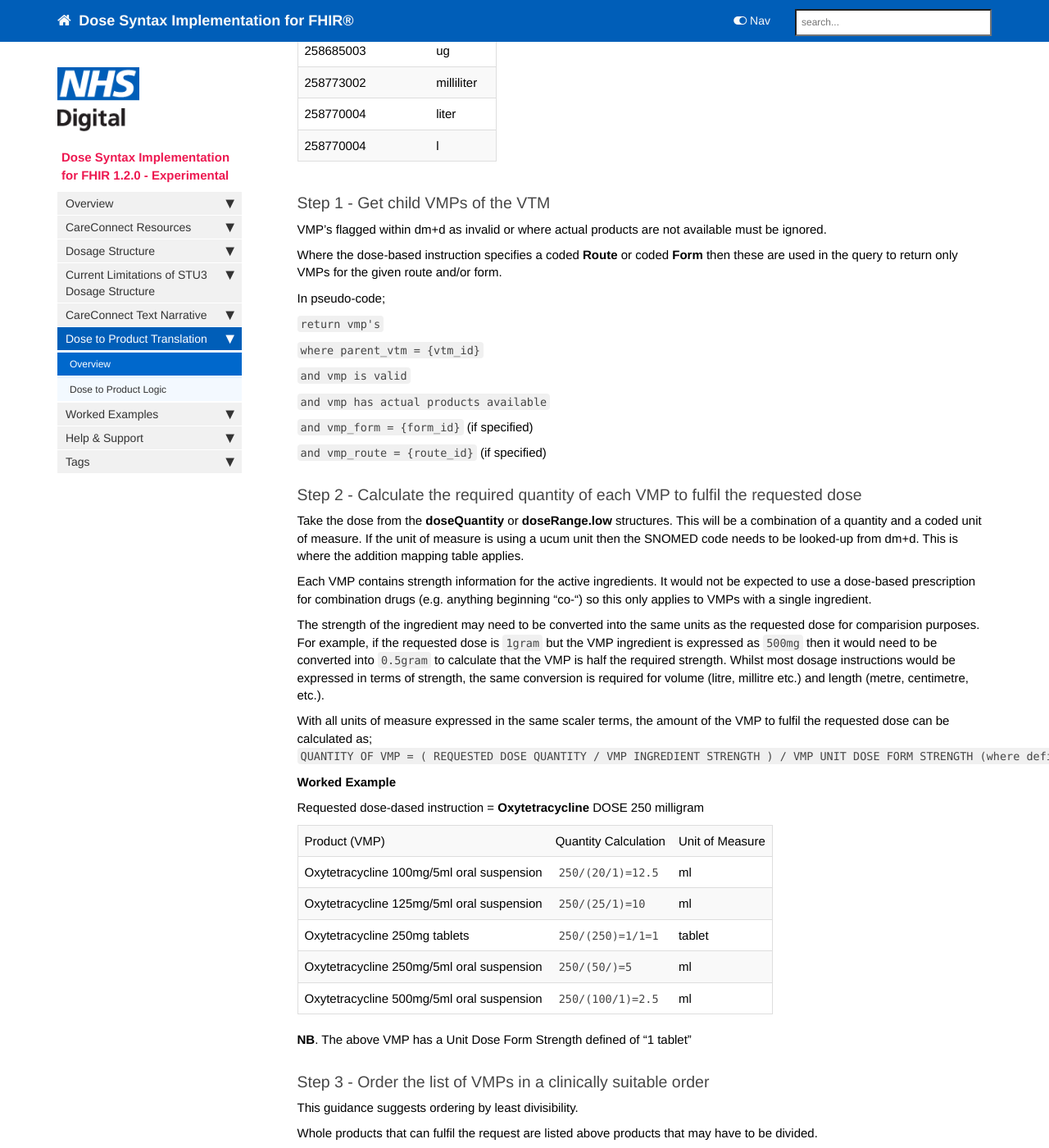
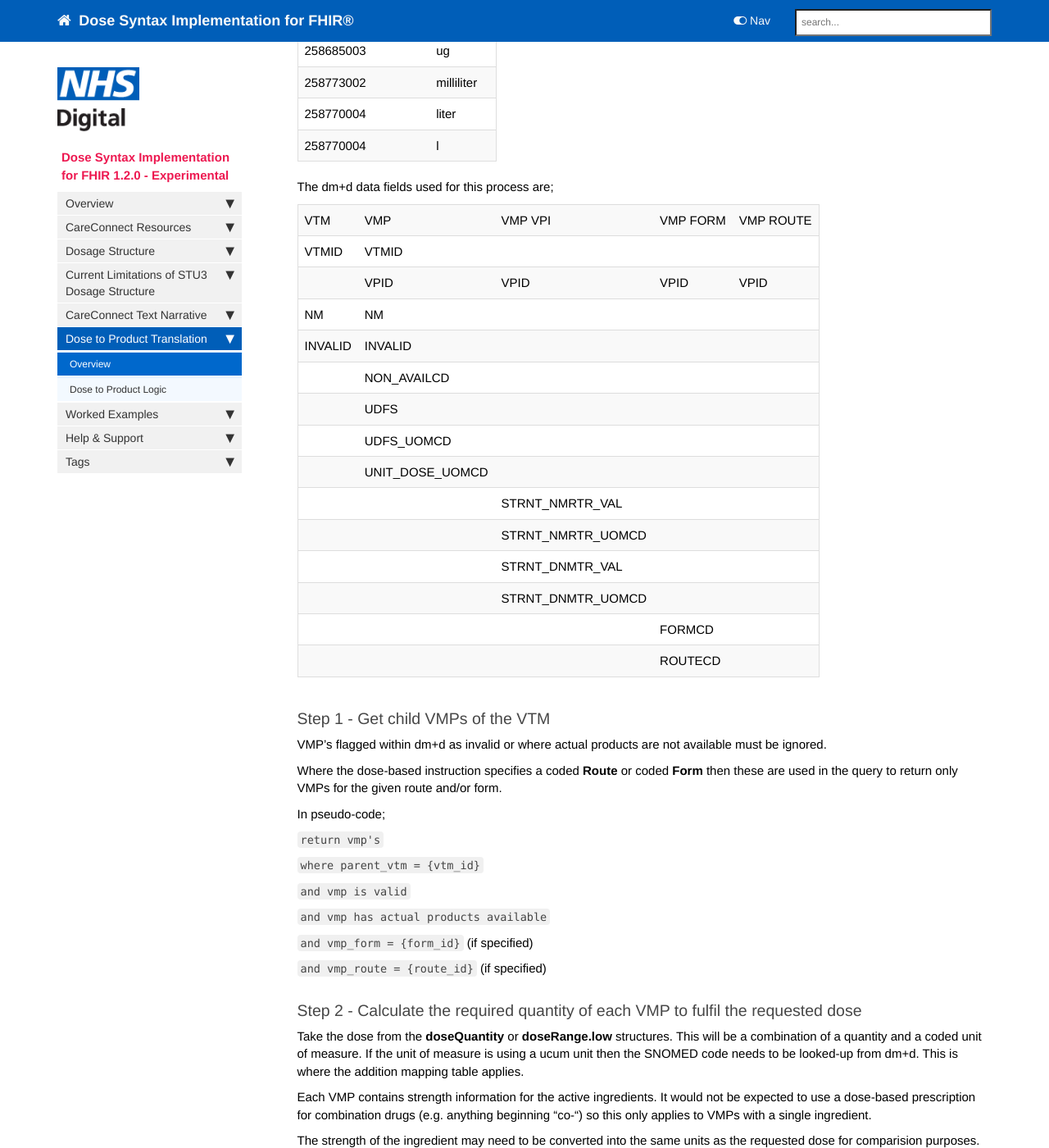
Before and after one commit to nhsconnect/Dose-Syntax-Implementation, a Jekyll site: the page built from pages/explore/dosage-to-product.md, in a window 1280 px wide and 1400 px high, scrolled down 898 px. Shown: the whole window at 82% size. Built offline with Jekyll 4.4.1, drawn with Linux system fonts in a browser that asks for light colours; nearby versions of some CDN libraries; comment, search, counter and statistics services are not loaded; some of the changed text lies outside the part shown.

Commit message:
Add files via upload

```diff
--- a/pages/explore/dosage-to-product.md
+++ b/pages/explore/dosage-to-product.md
@@ -31,6 +31,24 @@ SNOMED/dm+d code | ucum unit
 258773002 | milliliter
 258770004 | liter
 258770004 | l
+
+The dm+d data fields used for this process are;
+
+VTM | VMP | VMP VPI | VMP FORM | VMP ROUTE
+VTMID | VTMID | | |
+ | VPID | VPID | VPID | VPID
+NM | NM | | |
+INVALID | INVALID | | |
+ | NON_AVAILCD
+ | UDFS | | |
+ | UDFS_UOMCD | | |
+ | UNIT_DOSE_UOMCD | |
+ | | STRNT_NMRTR_VAL | |
+ | | STRNT_NMRTR_UOMCD | |
+ | | STRNT_DNMTR_VAL | |
+ | | STRNT_DNMTR_UOMCD | |
+ | | | FORMCD |
+ | | | ROUTECD |
 
 ### Step 1 - Get child VMPs of the VTM
 
@@ -74,7 +92,7 @@ Oxytetracycline 250mg tablets | `250/(250)=1/1=1` | tablet
 Oxytetracycline 250mg/5ml oral suspension | `250/(50/)=5` | ml
 Oxytetracycline 500mg/5ml oral suspension | `250/(100/1)=2.5` | ml
 
-**NB**. The above VMP has a Unit Dose Form Strength defined of "1 tablet"
+**NB**. The VMP `Oxytetracycline 250mg tablets` has a Unit Dose Form Strength (UDFS) defined of "1 tablet"
 
 ### Step 3 - Order the list of VMPs in a clinically suitable order
 
```
